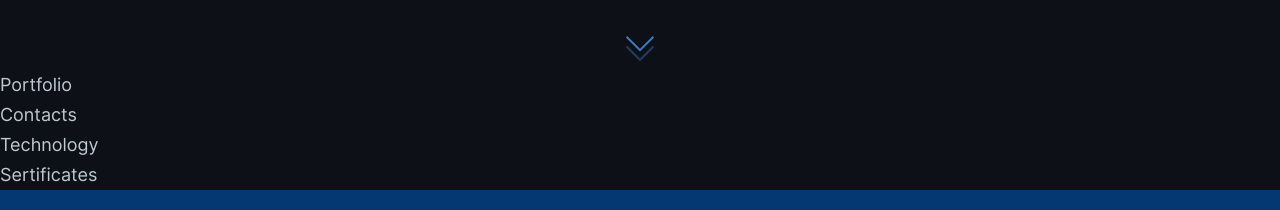
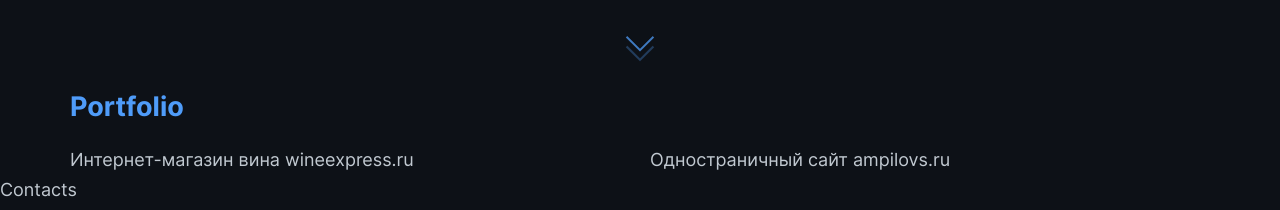
Before and after one commit to SergeiAmpilov/ampse30, a React (Create React App) app: page / in a window 1280 px wide. Shown: the part 730-940 px from the top of the page. Built offline with nearby package versions, Linux system fonts and the light colour scheme.

Commit message:
prototype for portfolio items

```diff
--- a/src/Data/Cases.data.ts
+++ b/src/Data/Cases.data.ts
@@ -1,5 +1,5 @@
 
-type Case = {
+export type Case = {
   index: number,
   title: string,
   description: string,
@@ -36,7 +36,4 @@ export const CASES_DATA: Case[]  = [
       },
     ]
   },
-
-
-
 ];
--- a/src/components/App/App.tsx
+++ b/src/components/App/App.tsx
@@ -1,6 +1,6 @@
 import styles from './App.module.css';
 
-import { ArrowDown, Footer, Header, Promo } from '../components.index'
+import { ArrowDown, Footer, Header, Portfolio, Promo } from '../components.index'
 import '../../../node_modules/font-awesome/css/font-awesome.min.css';
 
 function App() {
@@ -10,7 +10,7 @@ function App() {
       <Promo />
       <ArrowDown />
     </div>
-    <div>Portfolio</div>
+    <Portfolio />
     <div>Contacts</div>
     <div>Technology</div>
     <div>Sertificates</div>
--- /dev/null
+++ b/src/components/Case/Case.props.ts
@@ -0,0 +1,4 @@
+import { HTMLAttributes } from "react";
+import { Case } from "../../Data/Cases.data";
+
+export type CaseProps = Case & HTMLAttributes<HTMLDivElement>;
--- /dev/null
+++ b/src/components/Case/Case.tsx
@@ -0,0 +1,12 @@
+import { FC } from 'react';
+import { CaseProps } from './Case.props';
+
+export const Case: FC<CaseProps> = ({index, className, ...props}): JSX.Element => {
+  return (
+    <div
+      key={index}
+    >
+      {props.title}
+    </div>
+  );
+};
--- /dev/null
+++ b/src/components/Portfolio/Portfolio.module.css
@@ -0,0 +1,9 @@
+.title {
+  color: var(--blue);
+}
+.caselist {
+  margin-top: 20px;
+  display: grid;
+  grid-template-columns: 1fr 1fr;
+  gap: 20px;
+}
--- /dev/null
+++ b/src/components/Portfolio/Portfolio.tsx
@@ -0,0 +1,17 @@
+import { CASES_DATA } from '../../Data/Cases.data';
+import { Case } from '../components.index';
+import styles from './Portfolio.module.css';
+import { FC } from 'react';
+
+export const Portfolio: FC<any> = ():JSX.Element => {
+  return (
+    <section id='portfolio'>
+      <div className="container">
+        <h2 className={styles.title}>Portfolio</h2>
+        <div className={styles.caselist}>
+          { CASES_DATA.map( (element) => (<Case {...element} />) ) }
+        </div>
+      </div>
+    </section>
+  );
+};
--- a/src/components/components.index.ts
+++ b/src/components/components.index.ts
@@ -2,4 +2,6 @@ export * from './TestComponent/TestComponent';
 export * from './Header/Header';
 export * from './Promo/Promo';
 export * from './ArrowDown/ArrowDown';
+export * from './Portfolio/Portfolio';
+export * from './Case/Case';
 export * from './Footer/Footer';
```
